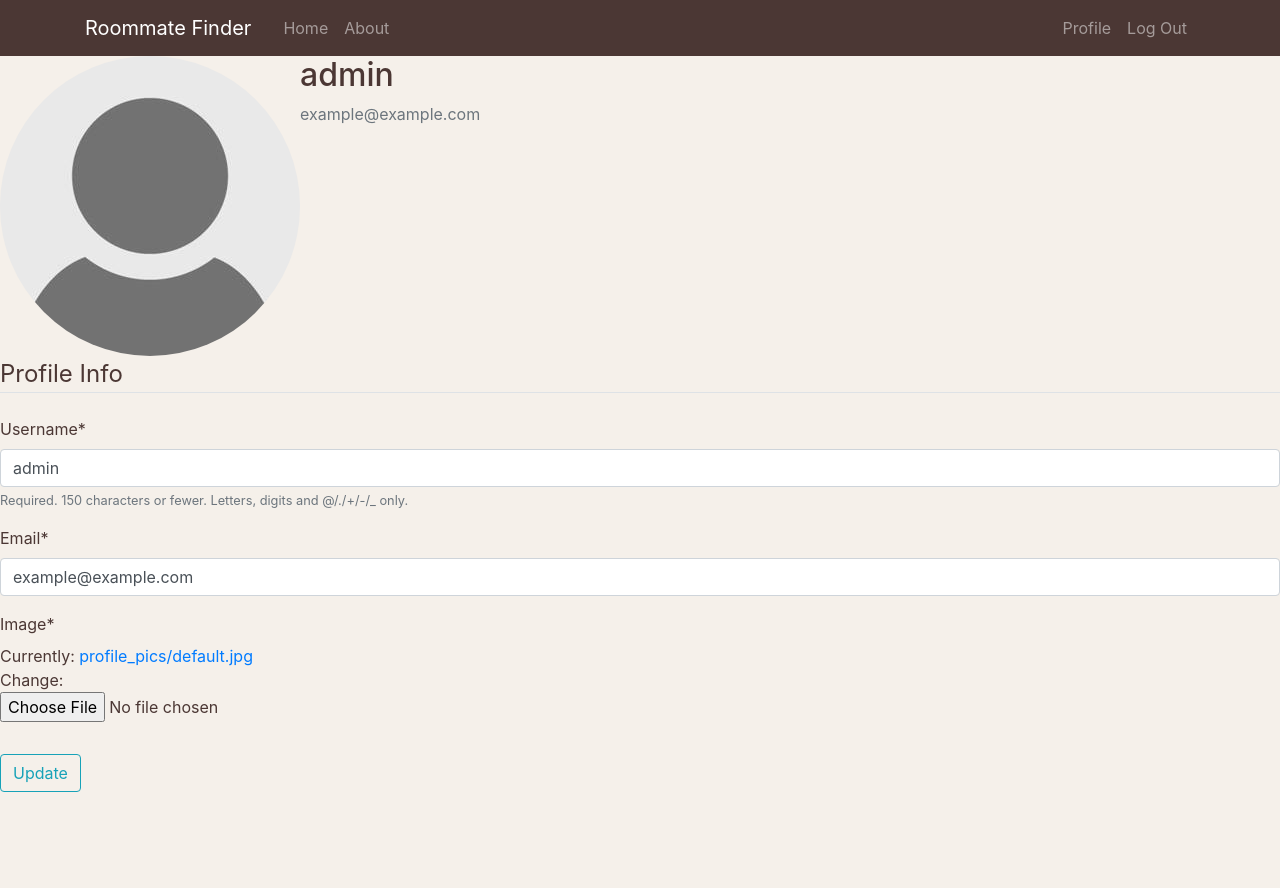
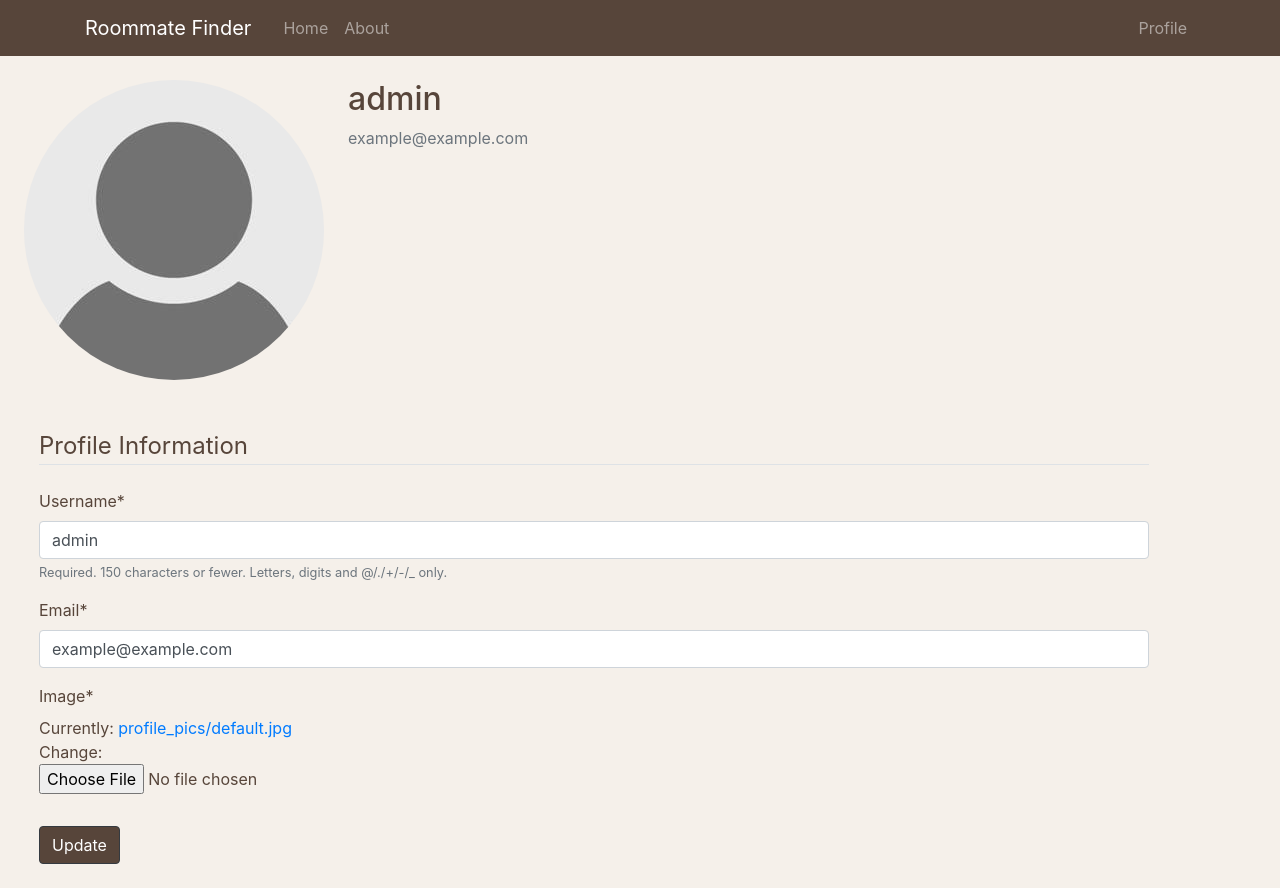
Before and after one commit to hanahamberno/project-a-23, a Django app: page /profile/ in a window 1280 px wide. Before the commit the page ends 792 px from the top, so only its background shows below. Run offline with Django 3.2, Linux system fonts and the light colour scheme; a user stored in the database is signed in; data comes from the database, SQL or seed files in the repository; both versions use the stored data as it was after the commit; some libraries are stand-ins or nearby versions.

Commit message:
More formatting and also removed the log out button

```diff
--- a/social_app/static/social_app/main.css
+++ b/social_app/static/social_app/main.css
@@ -1,7 +1,8 @@
+/*Kathy*/
 :root {
-    --primary: #4b3734;
+    --primary: #57453a;
     --secondary: #f5f0ea;
-    --primary2: #e4ba61;
+    --primary2: #ce5c54;
     --secondary2: #f1a19b;
 
   }
@@ -14,3 +15,7 @@ body, .main-page{
 .navbar{
     background-color: var(--primary) !important;
 }
+
+.btn-dark{
+    background: var(--primary);
+}
--- a/social_app/templates/social_app/about.html
+++ b/social_app/templates/social_app/about.html
@@ -4,7 +4,8 @@
 
 
 {% block content %}
-<div class="jumbotron">
+<!--Kathy's CSS (main-page)-->
+<div class="main-page jumbotron">
     <p class="text-center">This is about page. Things will be added here...(maybe?)</p>
 </div>
 
--- a/social_app/templates/social_app/base.html
+++ b/social_app/templates/social_app/base.html
@@ -19,8 +19,9 @@
         <div>
             <!--NAVBAR-->
             <!--  Navbar code based on corey schafer django tutorial -->
+            <!--Kathy's bootsrap-->
             <header>
-                <nav class="navbar navbar-expand-md navbar-dark bg-light">
+                <nav class="navbar navbar-expand-md navbar-dark">
                     <div class="container">
                         <a class="navbar-brand mr-4" href="{% url 'social_app:home' %}">Roommate Finder</a>
                         <button
@@ -43,7 +44,6 @@
                             <div class="navbar-nav">
                                 {% if user.is_authenticated %}
                                 <a class="nav-item nav-link" href="{% url 'profile' %}">Profile</a>
-                                <a class="nav-item nav-link" href="#">Log Out</a>
                                 {% else %}
                                 <a class="nav-item nav-link" href="{% provider_login_url 'google' %}">Log In</a>
                                 {% endif %}
--- a/social_app/templates/social_app/home.html
+++ b/social_app/templates/social_app/home.html
@@ -2,6 +2,7 @@
 
     {% block title %}Roommate Finder{% endblock %}
     {% block content %}
+    <!--Kathy's CSS (main-page)-->
     <div class="container jumbotron main-page">
         <h2>Home</h2>
         <p>Our homepage :) although nothing on here yet</p>
--- a/users/templates/users/profile.html
+++ b/users/templates/users/profile.html
@@ -9,25 +9,28 @@
         height: 300px;
     }
 </style>
-<div class="content-section">
-    <div class="media">
+<!--Kathy's CSS (main-page, container, and padding)-->
+<div class="contianer main-page">
+    <div class="media m-4">
         <img class="rounded-circle account-img" src="{{ user.profile.image.url }}"> <!--(Hanah) location of user's image-->
-        <div class="media-body">
+        <div class="media-body mx-4">
             <h2 class="account-heading">{{ user.username }}</h2>
             <p class="text-secondary">{{ user.email }}</p>
         </div>
     </div>
     <!-- FORM HERE (Ben) -->
+    <div class="container main-page m-4 mt-5">
         <form method="POST" enctype="multipart/form-data">
             {% csrf_token %}
             <fieldset class="form-group">
-            <legend class="border-bottom mb-4">Profile Info</legend>
+                <legend class="border-bottom mb-4">Profile Information</legend>
                 {{ u_form|crispy }}
                 {{ p_form|crispy }}
             </fieldset>
             <div class="form-group">
-            <button class="btn btn-outline-info" type="submit">Update</button>
+                <button class="btn btn-dark" type="submit">Update</button>
             </div>
         </form>
     </div>
+</div>
 {% endblock content %}
```
Also changed, not shown: db.sqlite3. Lines whose indentation alone changed are shown as unchanged.
